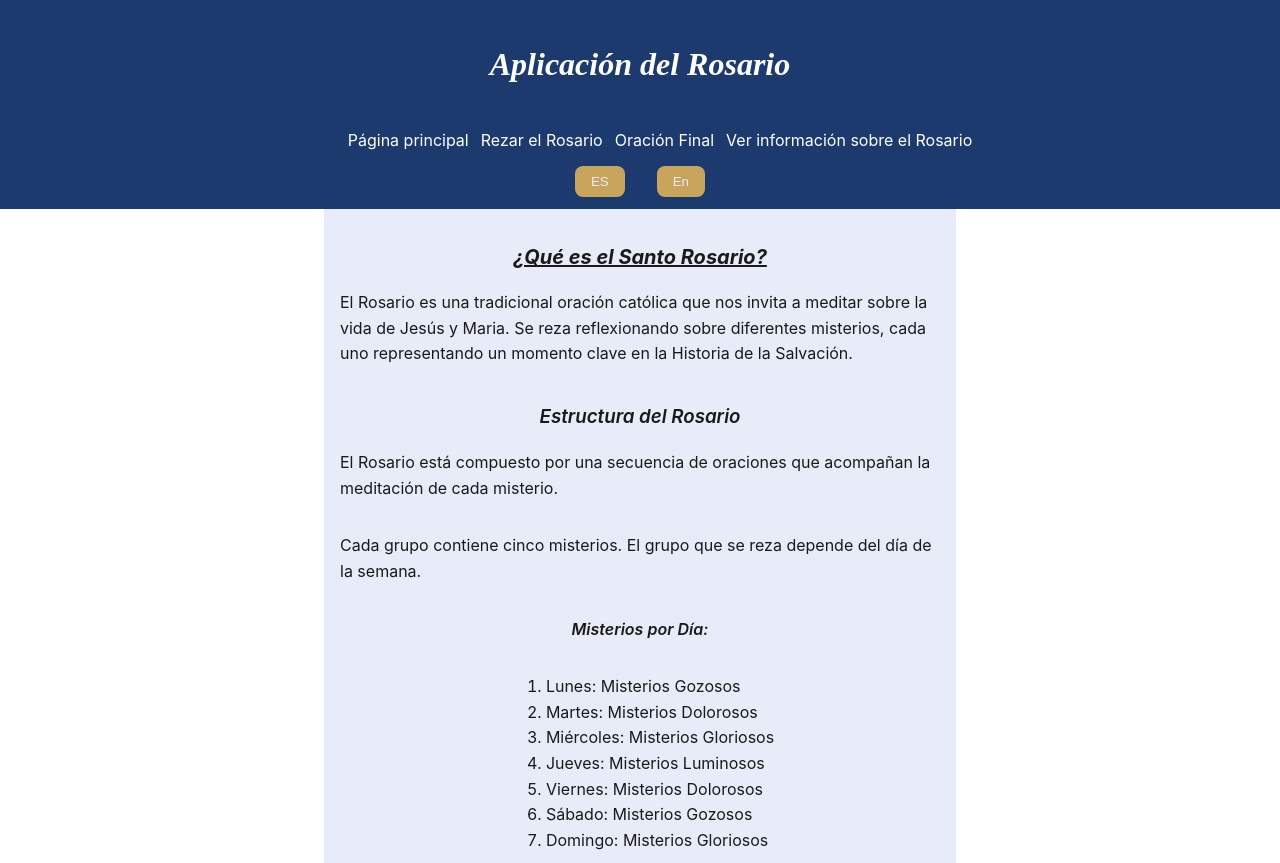
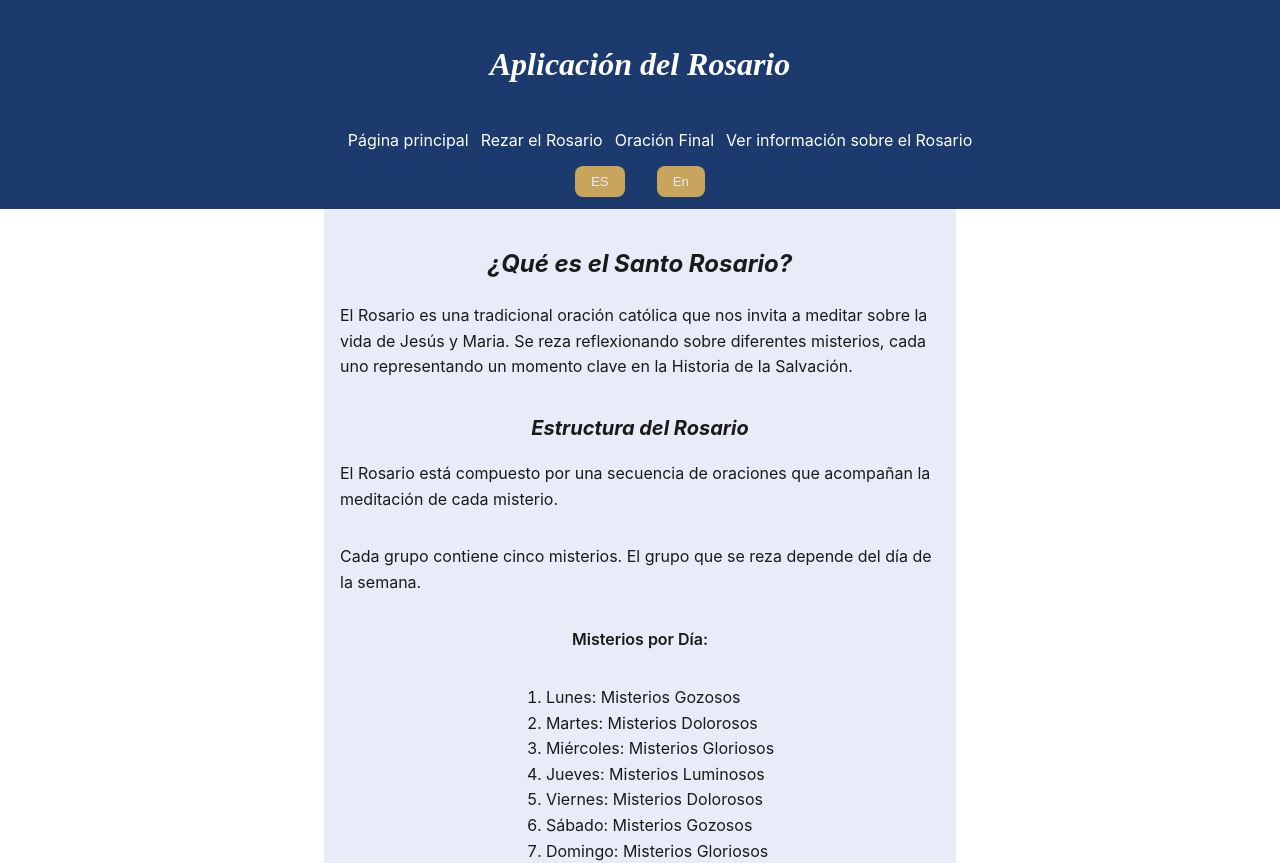
Before and after one commit to LuisDev912/Rosary-guide, a React (Vite) app: page /info in a window 1280 px wide. Shown: the top 863 px of the page. Built offline with nearby package versions, Linux system fonts and the light colour scheme.

Commit message:
"refactor(structure): fix headings to improve semantic hierarchy and accessibility - Align heading levels (h1 -> h2 -> h3) with page structure. - Replace generic .title and .subtitle classes with semantic heading styles."

```diff
--- a/src/components/MysteryGroup.jsx
+++ b/src/components/MysteryGroup.jsx
@@ -19,7 +19,7 @@ function MysteryGroup({title, items}) {
     const { t } = useTranslation();
     return (
         <>
-            <h3>{t(title)}</h3>
+            <h3 className="heading-tertiary">{t(title)}</h3>
             <div className="MysteriesGroup">
                 <ol>
 
--- a/src/components/Prayer.jsx
+++ b/src/components/Prayer.jsx
@@ -18,7 +18,7 @@ function Prayer({ title, text }) {
 
     return (
         <section>
-            <h3 className="subtitle">{title}</h3>
+            <h3 className="heading-secondary">{title}</h3>
 
             {/* supports line breaks */}
             {text.split("\n").map((line, idx) => (
--- a/src/components/PrayersList.jsx
+++ b/src/components/PrayersList.jsx
@@ -26,7 +26,7 @@ function PrayerList() {
 
     return (
         <>
-            <h2 className="title">{t("prayers.title")}</h2>
+            <h2 className="heading-secondary">{t("prayers.title")}</h2>
             <div
                 className="toggle-list"
                 style={{
--- a/src/pages/HomePage.jsx
+++ b/src/pages/HomePage.jsx
@@ -6,8 +6,8 @@ export default function HomePage() {
 
     return (
         <section>
-            <h1 className="title">{t("home.title")}</h1>
-            <h2 className="subtitle">{t("home.subtitle")}</h2>
+            <h1 className="heading-primary">{t("home.title")}</h1>
+            <h2 className="heading-secondary">{t("home.subtitle")}</h2>
             <p>{t("overview.intro")}</p>
 
             <div className="navigationLinks" style={{
--- a/src/pages/NotFoundPage.jsx
+++ b/src/pages/NotFoundPage.jsx
@@ -14,7 +14,7 @@ export default function NotFoundPage() {
 
     return (
         <section>
-            <h1>{t("notFound.title")}</h1>
+            <h1 className="heading-primary">{t("notFound.title")}</h1>
             <h3>{t("notFound.alternatives")}</h3>
 
             <ul>
--- a/src/pages/RosaryEnd.jsx
+++ b/src/pages/RosaryEnd.jsx
@@ -26,7 +26,7 @@ function RosaryEnd() {
     }
     return (
         <>
-            <h1 className="title">{t("end.title")}</h1>
+            <h1 className="heading-primary">{t("end.title")}</h1>
 
             <section className="prayer-reminder">
                 <details className={Styles.reminder}>
@@ -37,7 +37,7 @@ function RosaryEnd() {
             </section>
 
             <section className={Styles.customPrayer}>
-                <h2 className="subtitle">{t("end.prayerQuestion")}</h2>
+                <h2 className="heading-secondary">{t("end.prayerQuestion")}</h2>
 
                 <form onSubmit={handleSubmit}>
                     <textarea
--- a/src/pages/RosaryInfoPage.jsx
+++ b/src/pages/RosaryInfoPage.jsx
@@ -12,18 +12,18 @@ export default function RosaryInfoPage() {
     return (
         <>
             <section className="intro-section">
-                <h1 className="title">{t("info.title")}</h1>
+                <h1 className="heading-primary">{t("info.title")}</h1>
                 <p>{t("info.intro")}</p>
             </section>
 
             <section className={Styles.explanationSection}>
                 <div className="structure-intro">
-                    <h3 className="subtitle">{t("info.structure.title")}</h3>
+                    <h2 className="heading-secondary">{t("info.structure.title")}</h2>
                     <p>{t("info.structure.text")}</p>
                 </div>
 
                 <p>{t("info.mysteriesExplanation")}</p>
-                <p className="subtitle">{t("info.days.title")}</p>
+                <p className="heading-tertiary">{t("info.days.title")}</p>
                 <ol>
                     {days.map((day, index) => (
                         <li key={index}>{day}</li>
--- a/src/pages/RosaryPage.jsx
+++ b/src/pages/RosaryPage.jsx
@@ -53,10 +53,10 @@ function RosaryPage() {
 
     return (
         <>
-            <h1 className="title">{t("labels.RosaryPrayingTitle")}</h1>
+            <h1 className="heading-primary">{t("labels.RosaryPrayingTitle")}</h1>
             {/* show the Steps component to guide through the Rosary */}
             <section className="Rosary-steps">
-                <h2 className="title">{t("steps.title")}</h2>
+                <h2 className="heading-secondary">{t("steps.title")}</h2>
                 <Steps/>
             </section>
 
@@ -66,7 +66,7 @@ function RosaryPage() {
 
             {/* show the Mysteries of the current day */}
             <section className="Mysteries-of-the-day">
-                <h2 className="title">{t("mysteries.title")}</h2>
+                <h2 className="heading-secondary">{t("mysteries.title")}</h2>
                 <MysteryGroup
                     title={t(`mysteries.${todayMysteryGroup}.title`)}
                     items={todayMysteries.list}
--- a/src/styles/App.css
+++ b/src/styles/App.css
@@ -103,17 +103,22 @@ button:disabled:hover{
 
 /* --- text --- */
 
-.title {
+.heading-primary {
+  font-size: var(--font-size-xl);
+  text-align: center;
+  font-style: italic;
+}
+
+.heading-secondary {
   font-size: var(--font-size-lg);
   text-align: center;
   font-style: italic;
-  text-decoration: underline;
 }
 
-.subtitle {
+.heading-tertiary {
+  font-size: var(--font-size-md);
+  font-weight: 600;
   text-align: center;
-  font-style: italic;
-  font-weight: 600;
 }
 
 /* --- main content --- */
```
